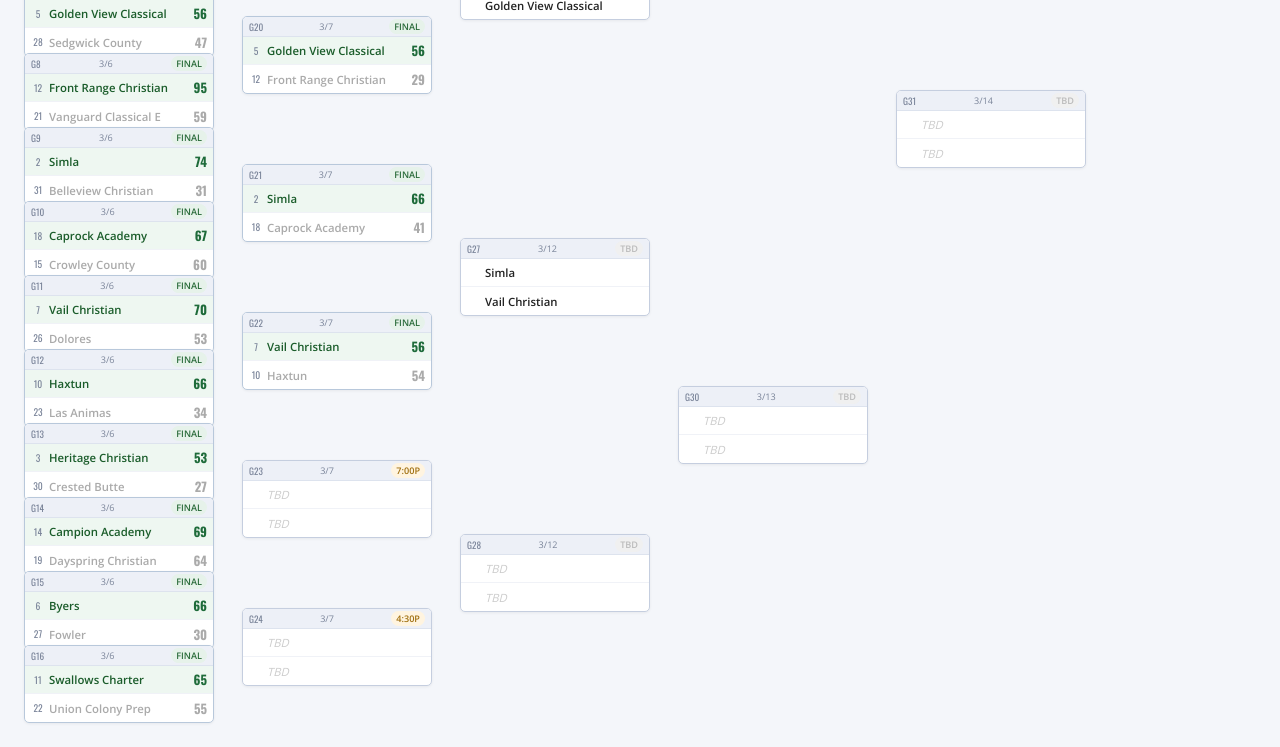
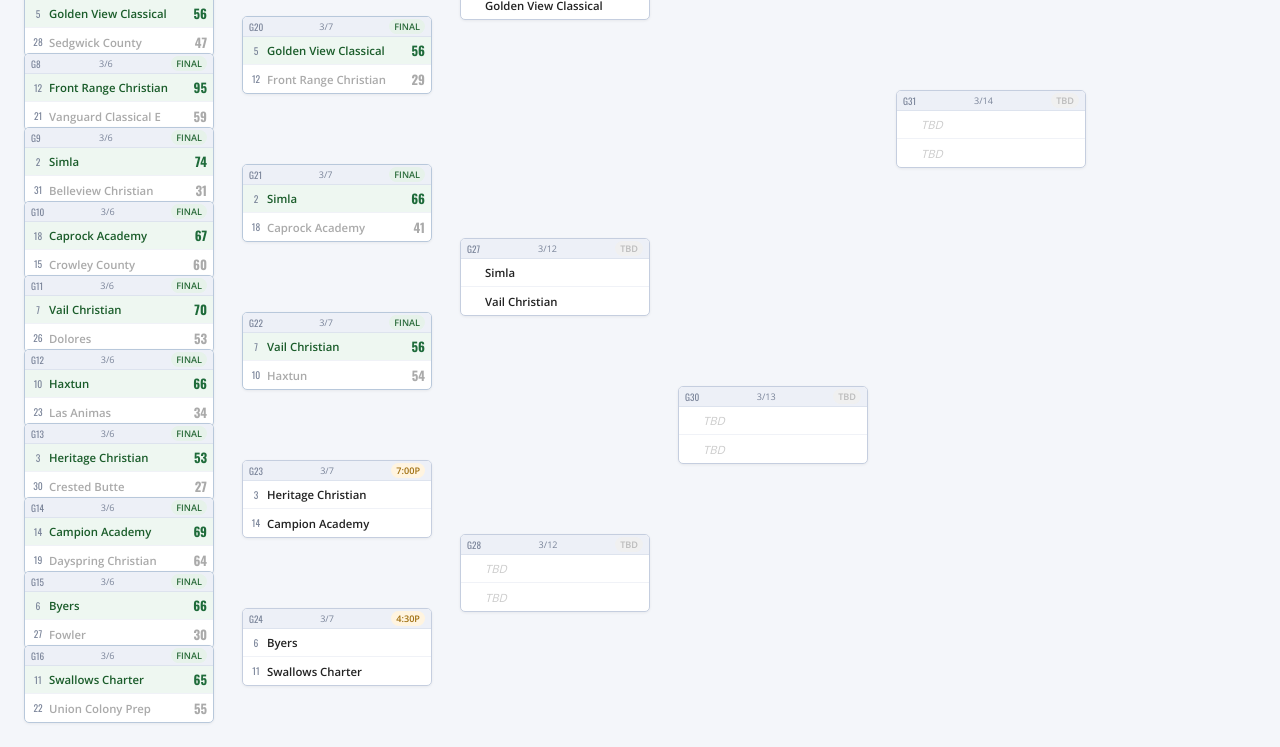
Before and after one commit to rulingsglider94/1a2astatebrackets, a website: page public/index.html in a window 1280 px wide. Shown: the part 753-1500 px from the top of the page. Drawn offline with nearby package versions, Linux system fonts and the light colour scheme; no server answers.

Commit message:
Update index.html

```diff
--- a/public/index.html
+++ b/public/index.html
@@ -191,8 +191,8 @@ const B2A={
     G20:mk(5,'Golden View Classical',56,12,'Front Range Christian',29,'3/7'),
     G21:mk(2,'Simla',66,18,'Caprock Academy',41,'3/7'),
     G22:mk(7,'Vail Christian',56,10,'Haxtun',54,'3/7'),
-    G23:mk(null,'TBD',null,null,'TBD',null,'3/7','7:00P'),
-    G24:mk(null,'TBD',null,null,'TBD',null,'3/7','4:30P'),
+    G23:mk(3,'Heritage Christian',null,14,'Campion Academy',null,'3/7','7:00P'),
+    G24:mk(6,'Byers',null,11,'Swallows Charter',null,'3/7','4:30P'),
     G25:mk(null,'TBD',null,null,'TBD',null,'3/12'),G26:mk(null,'TBD',null,null,'TBD',null,'3/12'),
     G27:mk(null,'TBD',null,null,'TBD',null,'3/12'),G28:mk(null,'TBD',null,null,'TBD',null,'3/12'),
     G29:mk(null,'TBD',null,null,'TBD',null,'3/13'),G30:mk(null,'TBD',null,null,'TBD',null,'3/13'),
```
